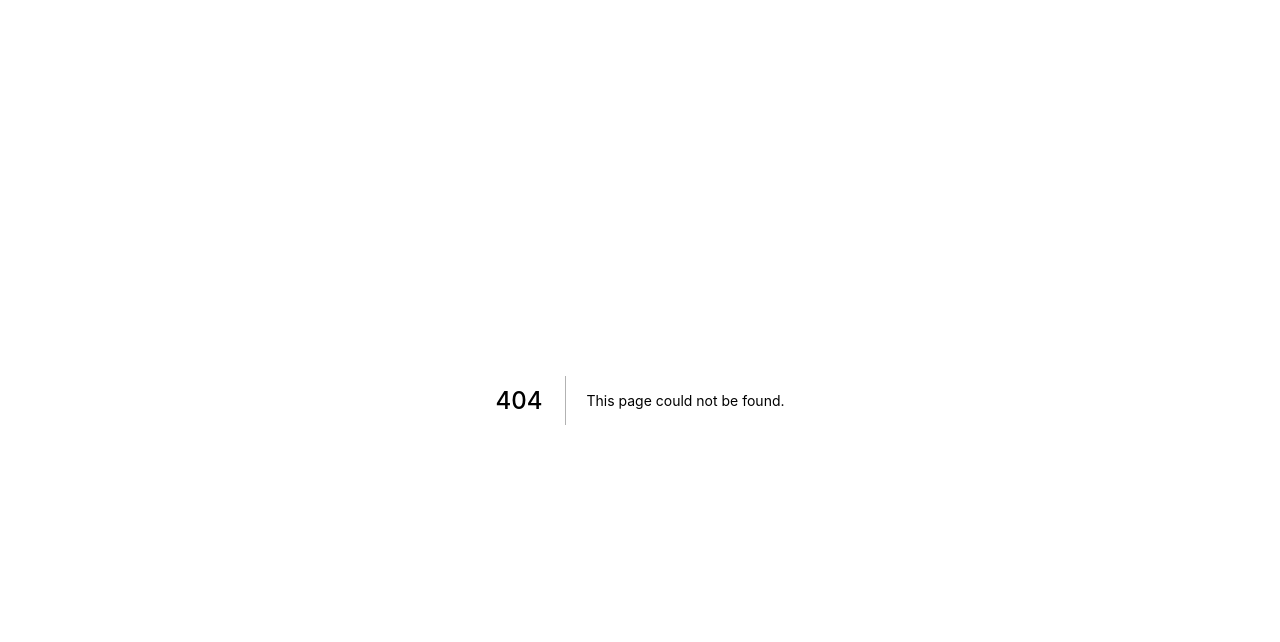
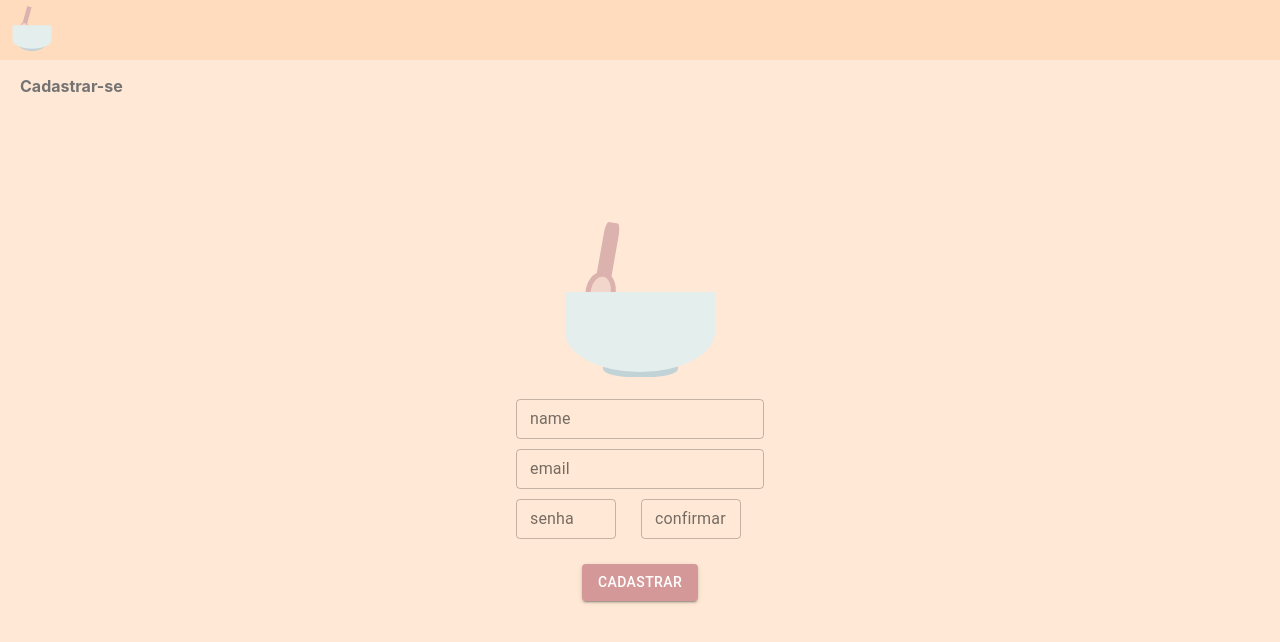
Before and after one commit to mugarate12/minhaReceitaFront, a Next.js app: page /authentication/register in a window 1280 px wide. Before the commit this address had no page. Shown: the top 642 px of the page. Built offline with nearby package versions, Linux system fonts and the light colour scheme.

Commit message:
added register and sendPassword pages, and small changes on login page

```diff
--- a/components/Header.tsx
+++ b/components/Header.tsx
@@ -32,7 +32,7 @@ export default function Header({ isHomePage }: Props) {
 
             <CustomButton
               backgroundColor='rgba(232, 197, 229, 90%)'
-              onclick={() => router.push('/authentication/login')}
+              onclick={() => router.push('/authentication/register')}
             >
               Cadastrar-se
             </CustomButton>
--- a/components/Input.tsx
+++ b/components/Input.tsx
@@ -1,25 +1,23 @@
 import { SetStateAction, Dispatch } from 'react';
 import TextField from '@material-ui/core/TextField'
-
-import styles from './../styles/Input.module.css'
 
 type Props = {
   label: string;
   type?: string;
   state: string;
   setState: Dispatch<SetStateAction<string>>;
+  width?: string;
+  marginLeft?: string;
 }
 
-export default function Input({ label, type, state, setState }: Props) {
+export default function Input({ label, type, state, setState, width, marginLeft }: Props) {
   return (
     <TextField
       label={label}
       type={type}
-      // id="outlined-size-small"
       variant="outlined"
       size="small"
-      className={styles.inputLogin}
-      style={{marginBottom: '10px'}}
+      style={{marginBottom: '10px', width: width, marginLeft: marginLeft}}
       value={state}
       onChange={(e) => setState(e.target.value)}
     />
--- /dev/null
+++ b/components/PageDescription.tsx
@@ -0,0 +1,11 @@
+import styles from './../styles/PageDescription.module.css'
+
+type Props = {
+  title: string
+}
+
+export default function PageDescription({ title }: Props) {
+  return (
+    <h3 className={styles.description} >{title}</h3>
+  );
+}
--- /dev/null
+++ b/pages/authentication/register.tsx
@@ -0,0 +1,62 @@
+import { useState } from 'react'
+import Head from 'next/head'
+
+import styles from './../../styles/Register.module.css'
+import Layout from './../../components/Layout'
+import Figure from './../../components/figure'
+import Header from './../../components/Header'
+import PageDescription from './../../components/PageDescription'
+import Input from './../../components/Input'
+import CustomButton from './../../components/Button'
+
+export default function Register() {
+  const [name, setName] = useState<string>('')
+  const [email, setEmail] = useState<string>('')
+  const [password, setPassword] = useState<string>('')
+  const [confirmPassword, setConfirmPassword] = useState<string>('')
+
+  return (
+    <Layout>
+      <Head>
+        <title>Cadastrar</title>
+      </Head>
+
+      <Header />
+
+      <PageDescription title='Cadastrar-se' />
+
+      <div className={styles.container}>
+        <Figure listOfStates={[name, email, password, confirmPassword]} />
+
+        <form className={styles.form}>
+          <Input label='name' state={name} setState={setName} />
+          <Input label='email' state={email} setState={setEmail} />
+          <div>
+            <Input
+              label='senha'
+              state={password}
+              setState={setPassword}
+              type='password'
+              width='100px'
+            />
+            <Input
+              label='confirmar'
+              state={confirmPassword}
+              setState={setConfirmPassword}
+              type='password'
+              width='100px'
+              marginLeft='25px'
+            />
+          </div>
+        </form>
+
+        <CustomButton
+          backgroundColor='#d49898'
+          margin={{marginTop: '15px'}}
+        >
+          Cadastrar
+        </CustomButton>
+      </div>
+    </Layout>
+  );
+}
--- a/pages/index.tsx
+++ b/pages/index.tsx
@@ -21,9 +21,8 @@ export default function Home() {
         <h2 className={styles.subtitle}>pra reiventar e guardar todas as suas ideias na cozinha</h2>
       </div>
 
-      <div style={{height: '100vh', width: '100%', backgroundColor: '#333'}}>
-
-      </div>
+      {/* <div style={{height: '100vh', width: '100%', backgroundColor: '#333'}}>
+      </div> */}
     </Layout>
   )
 }
--- a/styles/Input.module.css
+++ /dev/null
@@ -1,3 +0,0 @@
-.inputLogin {
-  width: 250px;
-}
--- /dev/null
+++ b/styles/PageDescription.module.css
@@ -0,0 +1,11 @@
+.description {
+  position: absolute;
+
+  top: 60px;
+  left: 20px;
+
+  color: #747272;
+
+  font-size: 16px;
+  font-size: 1rem;
+}
--- /dev/null
+++ b/styles/Register.module.css
@@ -0,0 +1,20 @@
+.container {
+  height: 100vh;
+  width: 100%;
+
+  display: flex;
+  flex-direction: column;
+  justify-content: center;
+  align-items: center;
+
+  background-color: #FFE9D6;
+}
+
+.form {
+  display: flex;
+  flex-direction: column;
+}
+
+.input {
+  width: 100px;
+}
--- /dev/null
+++ b/styles/sendPassword.module.css
@@ -0,0 +1,11 @@
+.container {
+  height: 100vh;
+  width: 100%;
+
+  display: flex;
+  flex-direction: column;
+  justify-content: center;
+  align-items: center;
+
+  background-color: #FFE9D6;
+}
```
Also changed, not shown: pages/authentication/login.tsx (+12 -5 lines), pages/authentication/sendPassword.tsx (added, +41 -0 lines).
